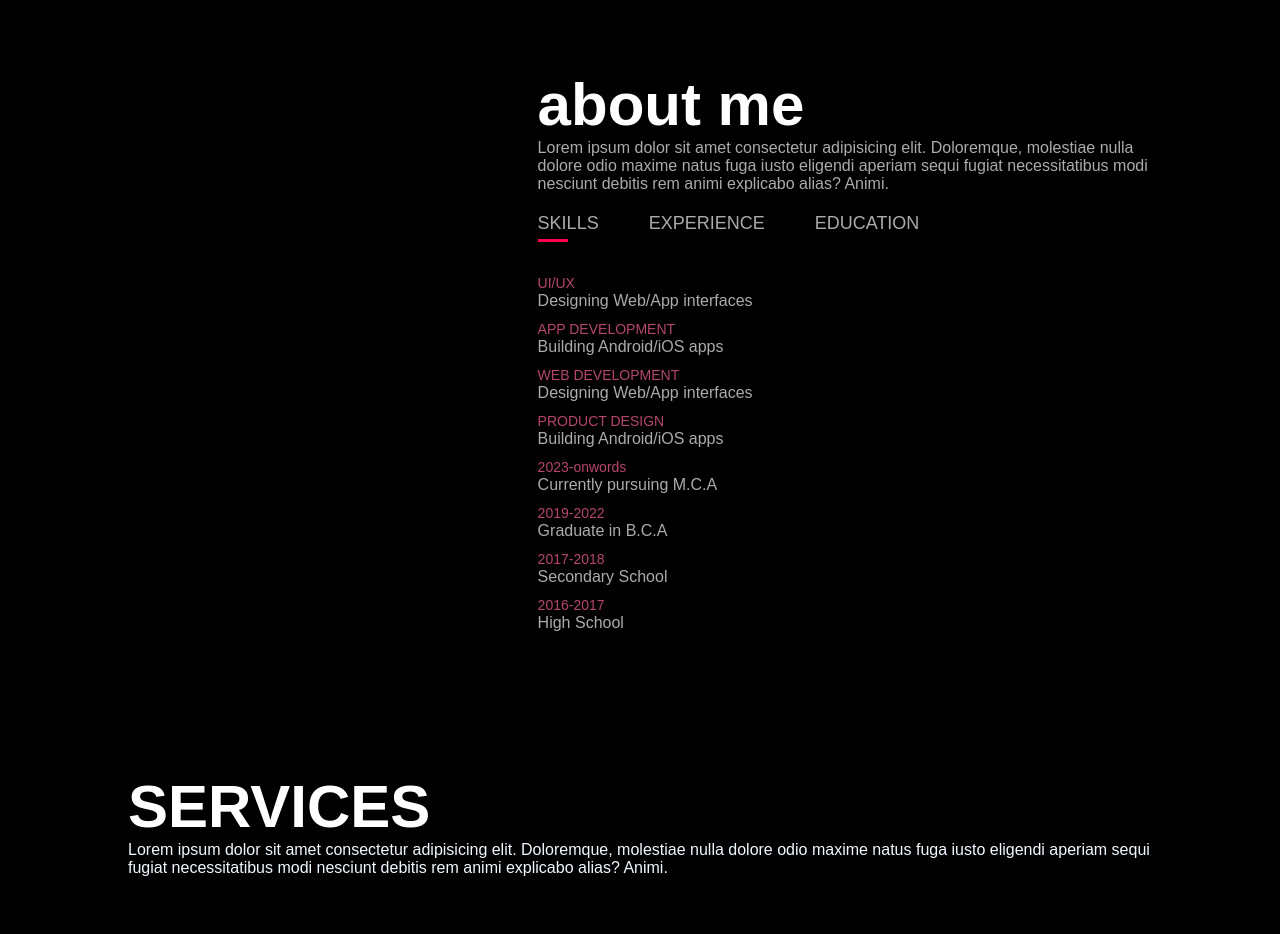
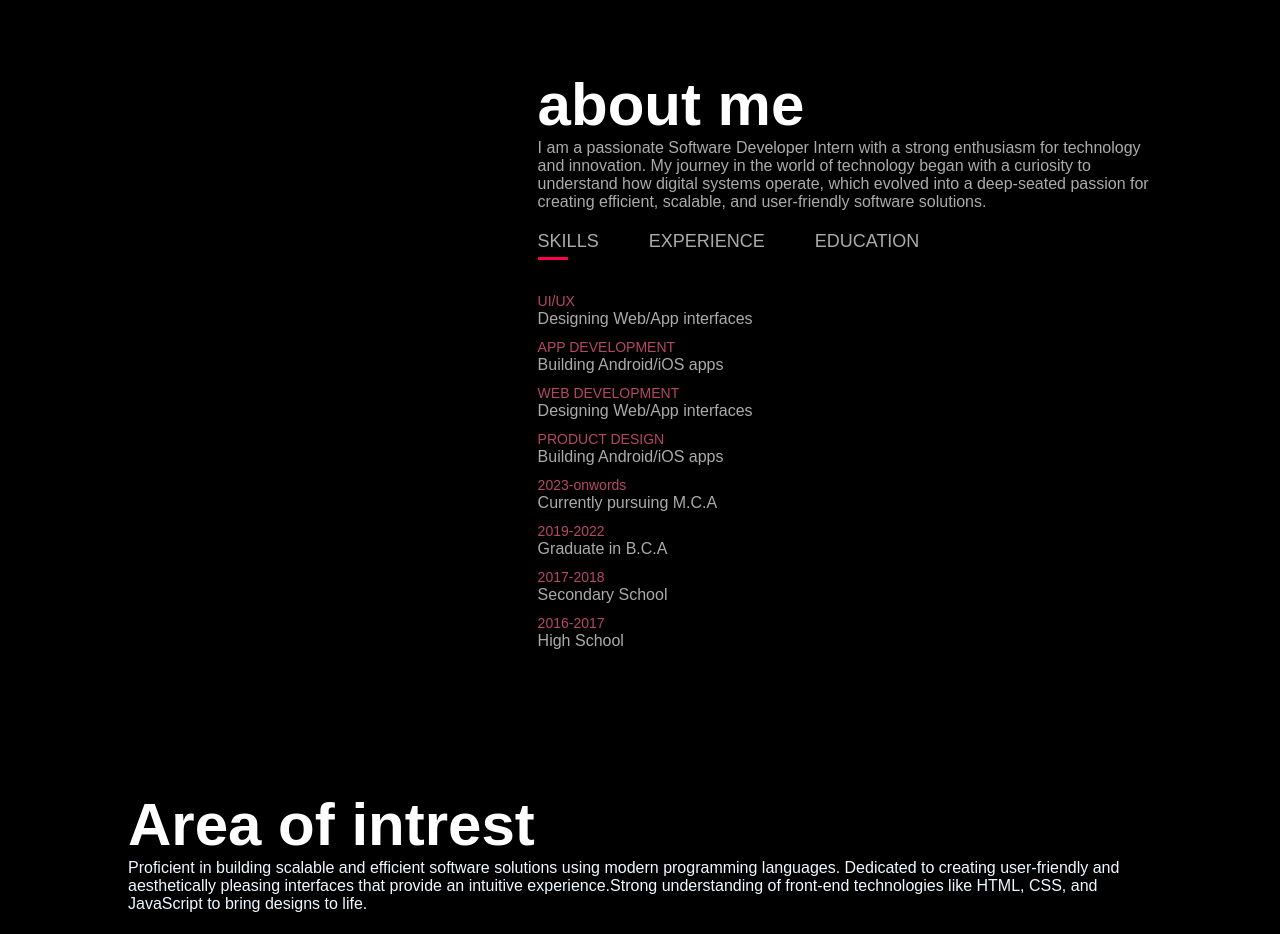
Before and after one commit to ARJUN-SRIVASTAV/arjunsrivastava1303.github.io, a plain HTML site: page index.html in a window 1280 px wide. Shown: the part 820-1754 px from the top of the page. Drawn offline with Linux system fonts and the light colour scheme.

Commit message:
Update index.html

```diff
--- a/index.html
+++ b/index.html
@@ -29,7 +29,7 @@
           <i class="fa-solid fa-bars" onclick="openmenu()"></i>
         </nav>
         <div class="header-text">
-          <p>WEB DEVELOPER</p>
+          <!-- <p>WEB DEVELOPER</p> -->
           <h1>Hi, I'm <span>ARJUN SRIVASTAVA</span></h1>
         </div>
       </div>
@@ -44,10 +44,7 @@
           <div class="about-col-2">
             <h1 class="sub-title">about me</h1>
             <p>
-              Lorem ipsum dolor sit amet consectetur adipisicing elit.
-              Doloremque, molestiae nulla dolore odio maxime natus fuga iusto
-              eligendi aperiam sequi fugiat necessitatibus modi nesciunt debitis
-              rem animi explicabo alias? Animi.
+              I am a passionate Software Developer Intern with a strong enthusiasm for technology and innovation. My journey in the world of technology began with a curiosity to understand how digital systems operate, which evolved into a deep-seated passion for creating efficient, scalable, and user-friendly software solutions.
             </p>
             <div class="tab-titles">
               <p class="tab-links active-link" onclick="opentab('skills')">
@@ -89,12 +86,9 @@
     </div>
     <div id="services">
       <div class="container">
-        <h1 class="sub-title">SERVICES</h1>
+        <h1 class="sub-title">Area of intrest</h1>
         <p>
-          Lorem ipsum dolor sit amet consectetur adipisicing elit. Doloremque,
-          molestiae nulla dolore odio maxime natus fuga iusto eligendi aperiam
-          sequi fugiat necessitatibus modi nesciunt debitis rem animi explicabo
-          alias? Animi.
+          Proficient in building scalable and efficient software solutions using modern programming languages. Dedicated to creating user-friendly and aesthetically pleasing interfaces that provide an intuitive experience.Strong understanding of front-end technologies like HTML, CSS, and JavaScript to bring designs to life.
         </p>
       </div>
       <div class="services-list">
@@ -142,8 +136,8 @@
         <div class="row">
           <div class="contact-left">
             <h1 class="sub-title">contact me</h1>
-          <p> <i class="fa-solid fa-paper-plane"></i> Lorem ipsum dolor sit amet consectetur adipisicing elit.</p>
-          <p> <i class="fa-solid fa-phone"></i> Lorem ipsum dolor sit amet consectetur adipisicing elit.</p>
+          <p> <i class="fa-solid fa-paper-plane"></i> Telegram</p>
+          <p> <i class="fa-solid fa-phone"></i> +91 8318481533</p>
           <div class="social-icons">
             <a href="https://www.linkedin.com/in/arjun-srivastava-ba70282ab/"><i class="fa-brands fa-linkedin"></i></a>
             <a href=""><i class="fa-brands fa-facebook"></i></a>
@@ -159,7 +153,7 @@
                 <textarea name="Message" id="message" rows="6" placeholder="your message"></textarea>
                 <button type="submit" class="btn btn2">submit</button>
               </form>
-<!--               <span id="msg">helo</span> -->
+
           </div>
 
     <script>
```
